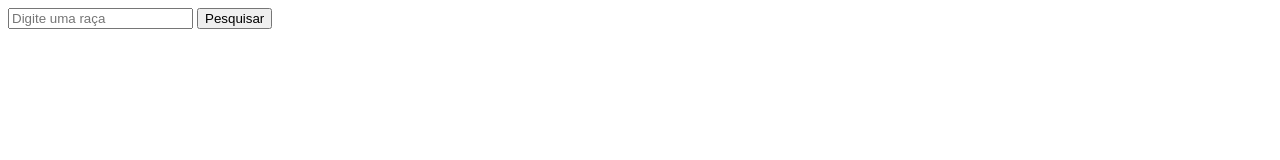
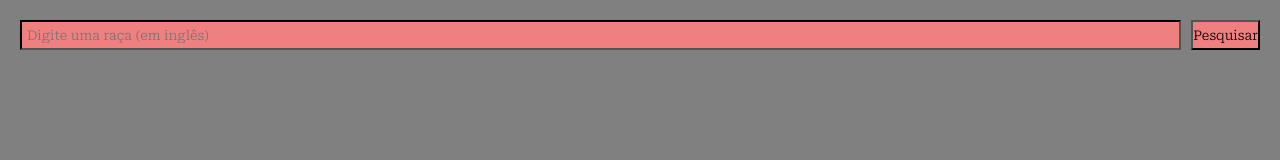
Before and after one commit to vitoraguiarc/api-cachorro, a plain HTML site: page index.html in a window 1280 px wide. Drawn offline with Linux system fonts and the light colour scheme.

Commit message:
aula api

```diff
--- a/index.html
+++ b/index.html
@@ -9,11 +9,11 @@
 </head>
 <body>
     <header>
-        <input type="text" placeholder="Digite uma raça" id="raca">
+        <input type="text" placeholder="Digite uma raça (em inglês)" id="raca">
         <button id="pesquisar">Pesquisar</button>
     </header>
     <main>
-        <div id="img-container">
+        <div id="img-container" class="img-cont">
 
         </div>
     </main>
--- a/main.js
+++ b/main.js
@@ -22,7 +22,8 @@ const carregarImagens = async  () => {
 
     const tagImagens = imagens.message.map(criarImg)
 
-    container.replaceChildren(...tagImagens)
+    container.replaceChildren(...tagImagens).add
+
 }
 
 document
--- a/style.css
+++ b/style.css
@@ -0,0 +1,52 @@
+@import url('https://fonts.googleapis.com/css2?family=Roboto+Serif:wght@300&display=swap');
+* {
+    margin: 0;
+    padding: 0;
+    box-sizing: border-box;
+    background: gray;
+
+}
+
+header{
+    display: flex;
+    align-items: center;
+    justify-content: center;
+    margin: 20px;
+}
+
+header input {
+    margin-right: 10px;
+    height: 30px;
+    flex-grow: 1;
+    font-family: 'Roboto Serif', serif;
+    padding-left: 5px;
+    border-color: black;
+    background: lightcoral;
+}
+
+header button {
+    font-family: 'Roboto Serif', serif;
+    height: 30px;
+    border-color: black;
+    background: lightcoral;
+
+}
+
+.img-cont {
+    display: flex;
+    flex-wrap: wrap;
+    gap: 8px;
+    padding: 8px;
+    overflow: hidden;
+}
+
+.img-cont img {
+    height: 300px;
+    flex-grow: 1;
+    object-fit: cover;
+    transition: all 1.5s;
+}
+
+.img-cont img:hover{
+    transform: scale(110%);
+}
```
